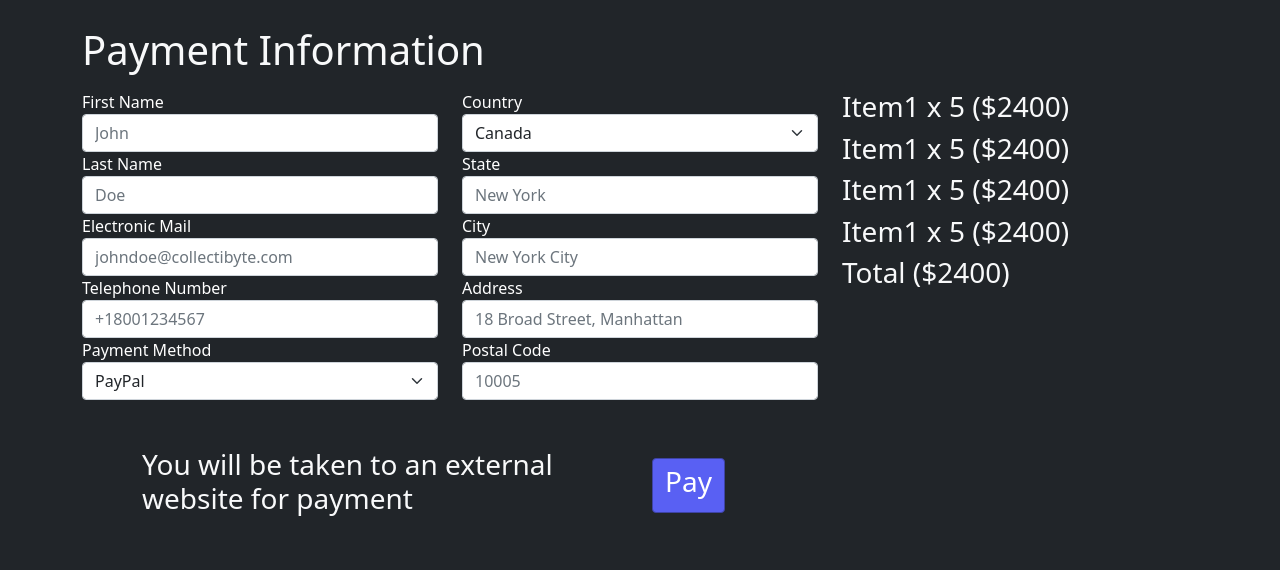
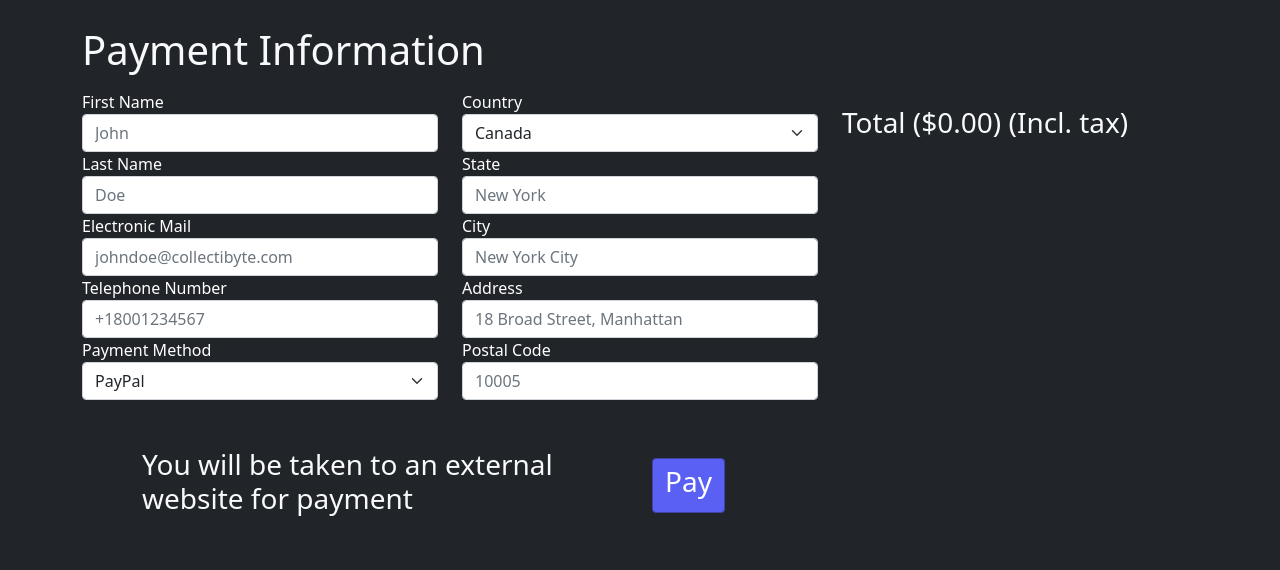
Before and after one commit to korhlibri/collectibyte, a PHP site: page /checkout in a window 1280 px wide. Shown: the part 78-648 px from the top of the page. Run offline with PHP 8.4, Linux system fonts and the light colour scheme; some libraries are stand-ins or nearby versions.

Commit message:
Implement cart display in checkout

```diff
--- a/modules/cart.php
+++ b/modules/cart.php
@@ -41,7 +41,7 @@
             <div class="row align-items-center ms-5 me-5 mt-3 mb-5">
                 <div class="col-md-6 col-12">
                     <h3>Subtotal: ${{ total.toFixed(2) }}</h3>
-                    <h3>Tax: %{{ tax * 100 }}</h3>
+                    <h3>Tax: {{ tax * 100 }}%</h3>
                     <h3>Total: ${{ (total + (total * tax)).toFixed(2) }}</h3>
                 </div>
                 <div class="col-md-6 col-12">
--- /dev/null
+++ b/modules/checkout.js
@@ -0,0 +1,25 @@
+const { createApp, ref, computed } = Vue;
+
+let app = createApp({
+    data: function() {
+        return {
+            cart: [],
+            total: 0,
+            tax: 0.1
+        }
+    },
+    mounted: async function(){
+        this.retrieve_cart()
+    },
+    methods: {
+        retrieve_cart: async function(){
+            let unparsed_cart = localStorage.getItem("cart");
+            let parsed_cart = unparsed_cart ? JSON.parse(atob(unparsed_cart)) : {};
+            this.total = 0;
+            for(product_id in parsed_cart){
+                this.total += parsed_cart[product_id]["price"] * parsed_cart[product_id]["amount"];
+            }
+            this.cart = parsed_cart;
+        },
+    },
+}).mount('#vue-app-checkout');
--- a/modules/checkout.php
+++ b/modules/checkout.php
@@ -1,4 +1,4 @@
-<section class="mt-5 mb-5">
+<section id="vue-app-checkout" class="mt-5 mb-5">
     <div class="container text-light">
         <h1 class="mb-3">Payment Information</h1>
         <div class="row">
@@ -53,11 +53,8 @@
                 </div>
             </div>
             <div class="col-md-4 col-12">
-                <h3>Item1 x 5 ($2400)</h3>
-                <h3>Item1 x 5 ($2400)</h3>
-                <h3>Item1 x 5 ($2400)</h3>
-                <h3>Item1 x 5 ($2400)</h3>
-                <h3>Total ($2400)</h3>
+                <h5 v-for="item in cart">{{ item.title }} x {{ item.amount }} (${{ (item.amount * item.price).toFixed(2) }})</h5>
+                <h3 class="mt-3">Total (${{ (total + (total * tax)).toFixed(2) }}) (Incl. tax)</h3>
             </div>
         </div>
         <div class="row align-items-center ms-5 me-5 mt-5 mb-5">
@@ -70,3 +67,5 @@
             </div>
     </div>
 </section>
+
+<script src="<?php echo $ref;?>modules/checkout.js"></script>
--- a/modules/store.js
+++ b/modules/store.js
@@ -47,7 +47,7 @@ let app = createApp({
                 });
             }
             parsed_cart[product_id] = temp_constructor;
-            console.log(JSON.stringify(parsed_cart));
+            // console.log(JSON.stringify(parsed_cart));
             localStorage.setItem("cart", btoa(JSON.stringify(parsed_cart)));
 
             document.getElementById(product_id).classList.add('d-inline');
```
